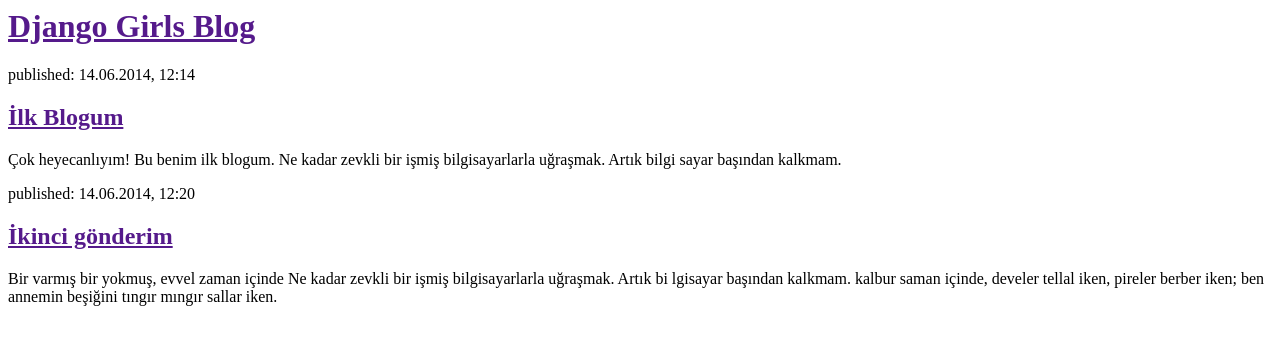
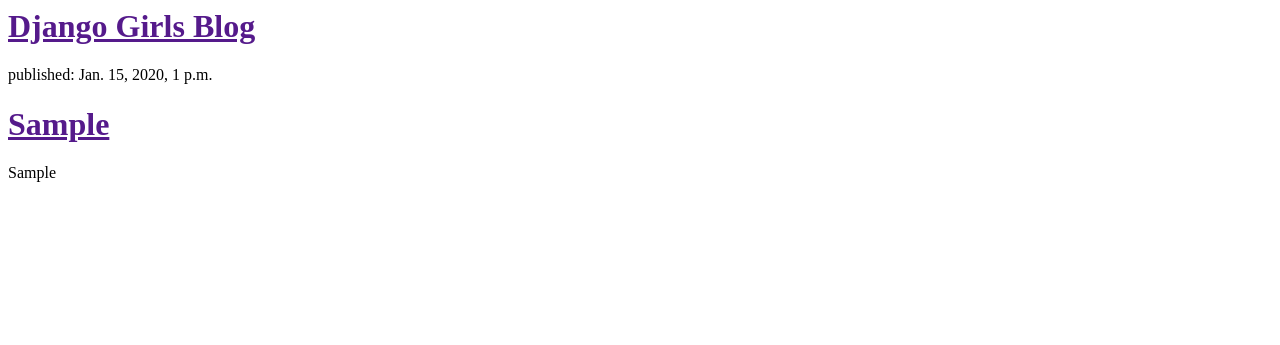
Before and after one commit to nazifepullu/ilk-blog, a Django app: template blog/templates/blog/post_list.html in a window 1280 px wide. Shown: the top 345 px of the page. Run offline with Django 3.2, Linux system fonts and the light colour scheme; the template is opened without the code that fills it: values that come from a table or form of the project are taken from there, others are empty; tables that the repository leaves empty hold one stand-in row (values such as "Sample post").

Commit message:
veritabanındaki ostlar için değiştirdim

```diff
--- a/blog/templates/blog/post_list.html
+++ b/blog/templates/blog/post_list.html
@@ -1,23 +1,17 @@
 <html>
 <head>
-<title>Django Girls blog</title>
+<title>NAZİFE'NİN BLOĞU</title>
 </head>
 <body>
 <div>
 <h1><a href="">Django Girls Blog</a></h1>
 </div>
-<div>
-<p>published: 14.06.2014, 12:14</p>
-<h2><a href="">İlk Blogum</a></h2>
-<p>Çok heyecanlıyım! Bu benim ilk blogum. Ne kadar zevkli bir işmiş bilgisayarlarla uğraşmak. Artık bilgi
-sayar başından kalkmam. </p>
+{% for post in posts %}
+	<div>
+<p>published: {{ post.yayinlanma_tarihi }}</p>
+<h1><a href="">{{ post.baslik }}</a></h1>
+<p>{{ post.yazi|linebreaks }}</p>
 </div>
-<div>
-<p>published: 14.06.2014, 12:20</p>
-<h2><a href="">İkinci gönderim</a></h2>
-<p>Bir varmış bir yokmuş, evvel zaman içinde Ne kadar zevkli bir işmiş bilgisayarlarla uğraşmak. Artık bi
-lgisayar başından kalkmam. kalbur saman içinde, develer tellal iken, pireler berber iken; ben annemin beşiğini tıngır
-mıngır sallar iken.</p>
-</div>
+	{% endfor %}
 </body>
 </html>
--- a/blog/views.py
+++ b/blog/views.py
@@ -1,7 +1,9 @@
 from django.shortcuts import render
-
+from django.utils import timezone
+from .models import Post
 def post_list(request):
-	return render(request, 'blog/post_list.html', {})
+	posts = Post.objects.filter(yayinlanma_tarihi__lte=timezone.now()).order_by('yayinlanma_tarihi')
+	return render(request, 'blog/post_list.html', {'posts': posts})
 
 
 # Create your views here.
```
